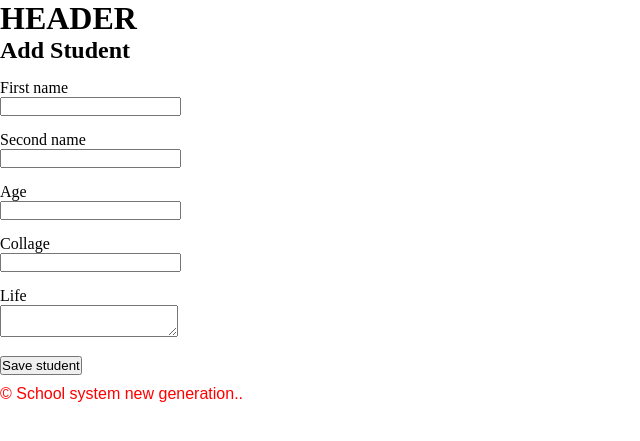
After one commit to cvincmrt/school-system, a PHP site: page /add-student.php in a window 1280 px wide. The commit adds this page. Shown: the top 441 px of the page, without its empty margins (0-640 px from the left). Run offline with PHP 8.4, Linux system fonts and the light colour scheme.

Commit message:
Pridal som subor add-student.php, v ktorom som vytvoril formular na pridavanie studentov do databazy

```diff
--- /dev/null
+++ b/add-student.php
@@ -0,0 +1,66 @@
+<?php
+    if ($_SERVER["REQUEST_METHOD"] === "POST") {
+
+
+
+        $sql = "INSERT INTO student (first_name, second_name, age, life) VALUES ('Martin','Hruska',100,'informacie o skole','Nebelvir')";
+
+
+    }
+
+
+
+
+
+?>
+
+
+<!DOCTYPE html>
+<html lang="en">
+<head>
+    <meta charset="UTF-8">
+    <meta name="viewport" content="width=device-width, initial-scale=1.0">
+    <link rel="stylesheet" href="css/style.css">
+    <title>Add student</title>
+</head>
+<body>
+    <?php require "assets/header.php"; ?>
+
+    <main>
+        <section-main-title>
+            <h2>Add Student</h2>
+        </section>
+        <section class="add-student-form">
+            <form action="#" method="POST">
+                <div class="row">
+                    <label for="firstName">First name</label><br>
+                    <input type="text" name="firstName" id="firstName">
+                </div>
+                <div class="row">
+                    <label for="secondName">Second name</label><br>
+                    <input type="text" name="secondName" id="secondName">
+                </div>
+                <div class="row">
+                    <label for="studentAge">Age</label><br>
+                    <input type="number" name="studentAge" id="studentAge" min="10">
+                </div>
+                <div class="row">
+                    <label for="studentCollage">Collage</label><br>
+                    <input type="text" name="studentCollage" id="studentCollage">
+                </div>
+                <div class="row">
+                    <label for="studentData">Life</label><br>
+                    <textarea name="studentData" id="studentData"></textarea>
+                </div>
+                <div class="row">
+                    <input type="submit" value="Save student" name="saveStudent">
+                </div>
+
+            </form>
+
+        </section>
+    </main>
+
+    <?php require "assets/footer.php"; ?>
+</body>
+</html>
--- a/css/style.css
+++ b/css/style.css
@@ -9,3 +9,9 @@ p{
     color: red;
     margin-top: 10px;
 }
+.row{
+    margin-top: 15px;
+}
+label{
+    margin-bottom: 2px;
+}
```
